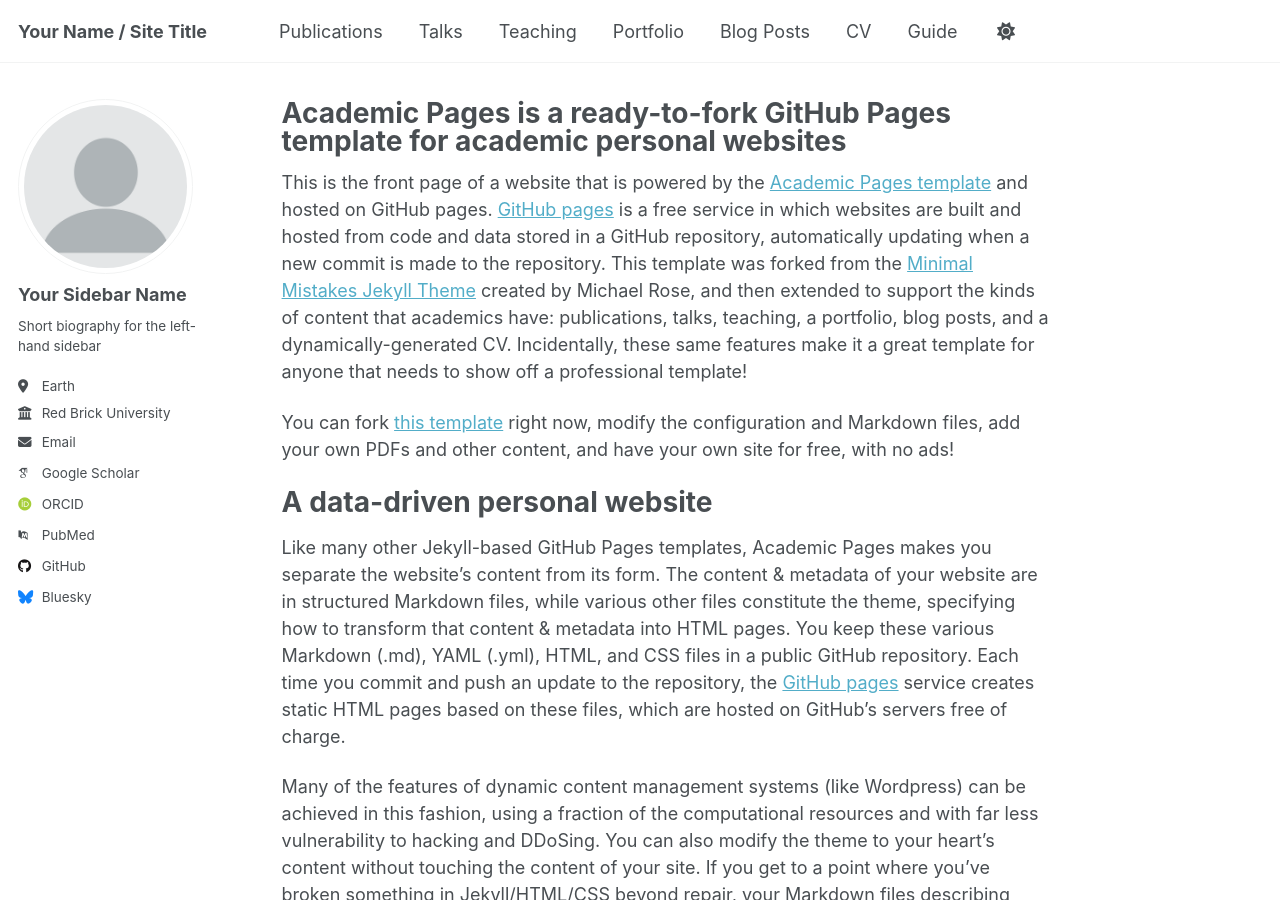
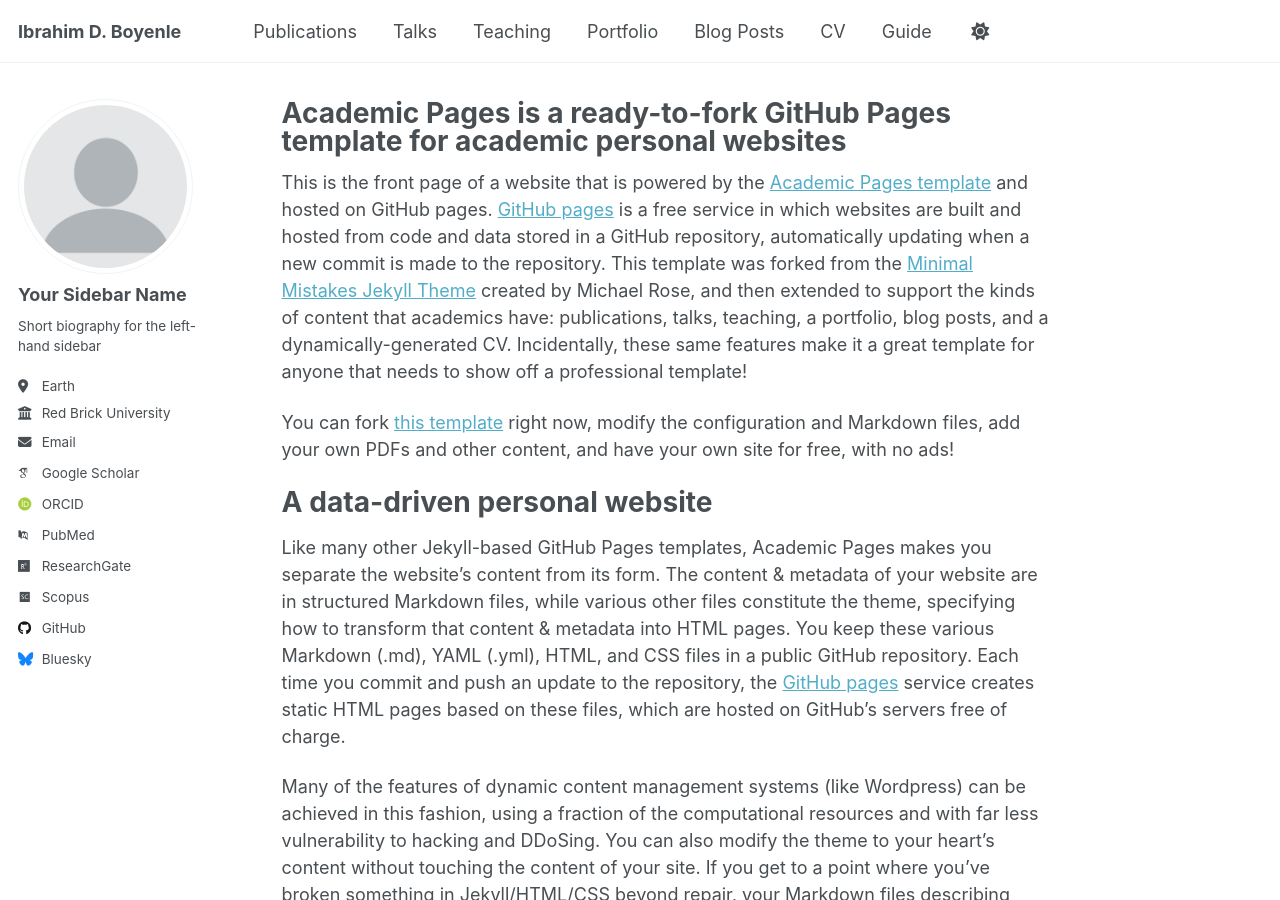
Before and after one commit to Ibrahimboyenle/Ibrahimboyenle.github.io, a Jekyll site: the page built from _pages/about.md, in a window 1280 px wide and 900 px high. Built offline with Jekyll 4.4.1, drawn with Linux system fonts in a browser that asks for light colours; some web fonts are replaced; a script that is not in the unit is left out; part of the change alters nothing that is shown.

Commit message:
Update _config.yml

```diff
--- a/_config.yml
+++ b/_config.yml
@@ -9,10 +9,10 @@
 # Basic Site Settings
 locale                   : "en-US"
 site_theme               : "default" # Currently available options are "default", "air"
-title                    : "Your Name / Site Title"
+title                    : "Ibrahim D. Boyenle"
 title_separator          : "-"
 name                     : &name "Your Name"
-description              : &description "personal description"
+description              : &description "PhD Candidate in Biochemistry, University of Maryland"
 url                      : https://academicpages.github.io # the base hostname & protocol for your site e.g. "https://[your GitHub username].github.io" or if you already have some other page hosted on Github then use "https://[your GitHub username].github.io/[Your Repo Name]"
 baseurl                  : "" # the subpath of your site, e.g. "/blog"
 repository               : "academicpages/academicpages.github.io"
@@ -29,19 +29,19 @@ author:
   location         : "Earth"
   employer         : "Red Brick University"
   uri              : # URL
-  email            : "none@example.org"
+  email            : "boyenleibrahim65@gmail.com"
 
   # Academic websites
   academia         : # URL
   arxiv            : # URL - Update with the correct link to your profile
-  googlescholar    : "https://scholar.google.com/citations?user=PS_CX0AAAAAJ"
+  googlescholar    : "https://scholar.google.com/citations?user=PqD9dBEAAAAJ&hl=en"
   inspire-hep      : # URL
   impactstory      : # URL
-  orcid            : "http://orcid.org/yourorcidurl"
+  orcid            : "https://orcid.org/my-orcid?orcid=0000-0002-1759-0620"
   semantic         : # URL
   pubmed           : "https://www.ncbi.nlm.nih.gov/pubmed/?term=john+snow"
-  researchgate     : # URL
-  scopus           : # URL
+  researchgate     : "https://www.researchgate.net/profile/Ibrahim-Boyenle?ev=hdr_xprf"
+  scopus           : "https://www.scopus.com/authid/detail.uri?authorId=57222659516"
 
   # Repositories and software development
   bitbucket        : # Username - Update with your username on the site
```
